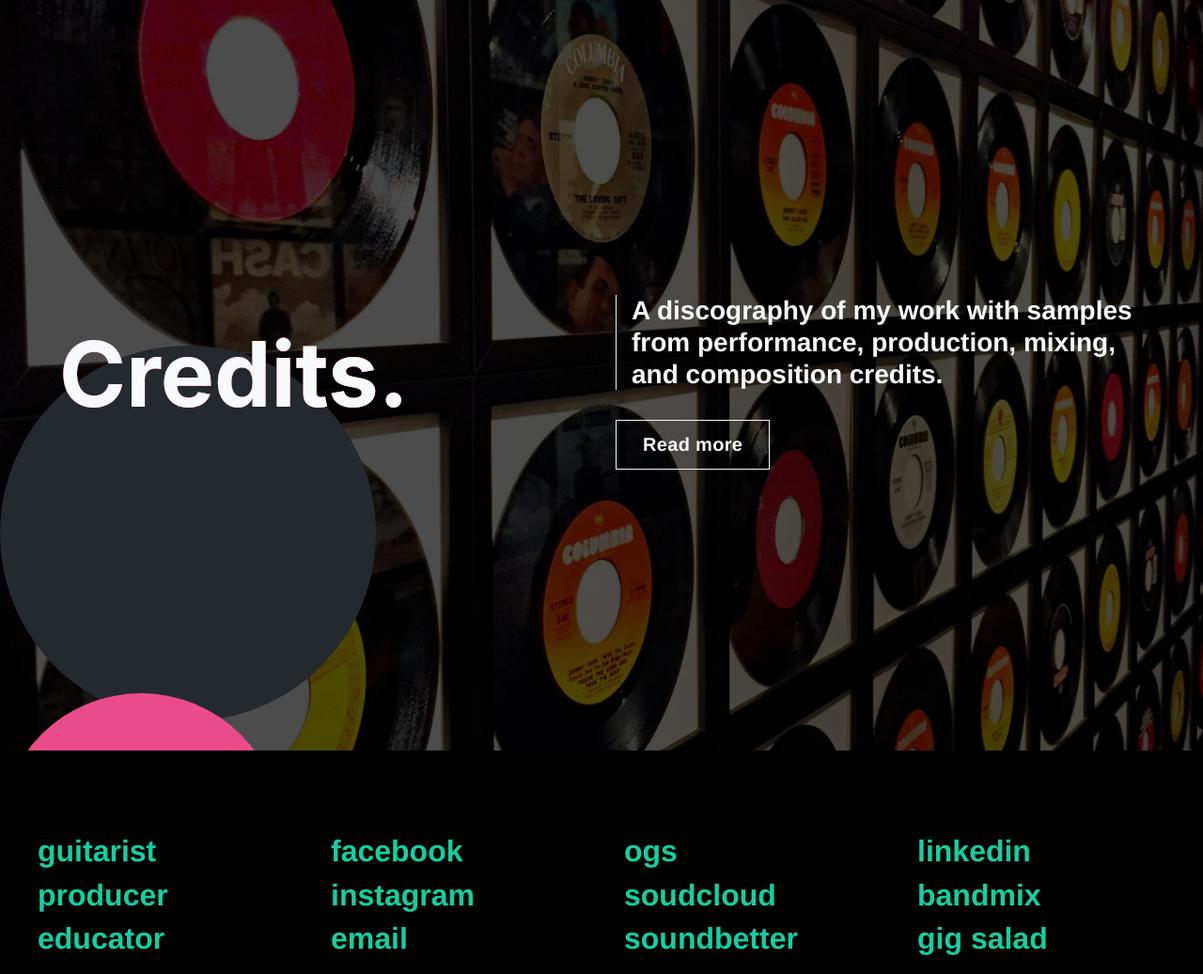
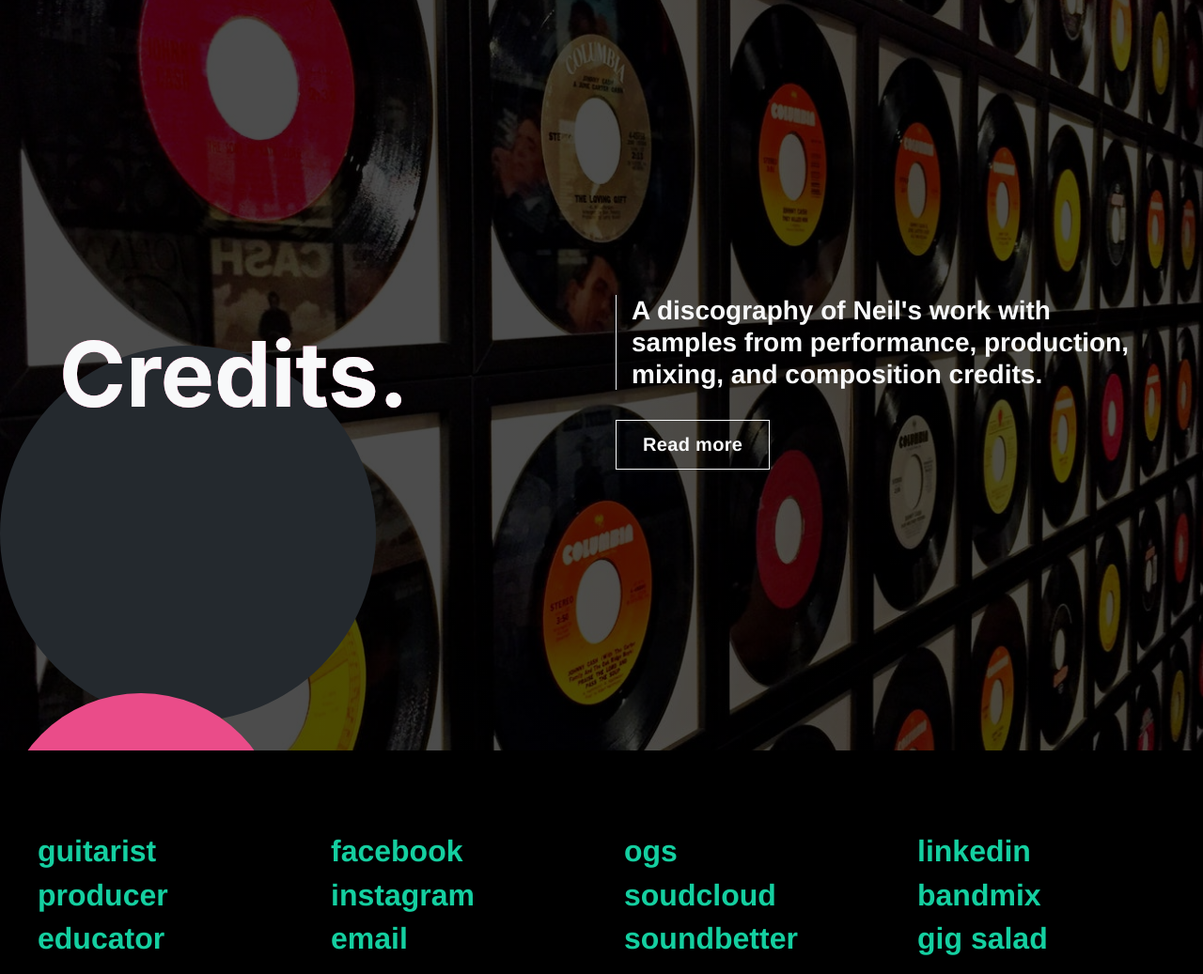
Before and after one commit to masonmedia-projects/neil-whitford, a PHP site: page / in a window 1280 px wide. Shown: the part 4001-5038 px from the top of the page at 94% size. Run offline with PHP 8.4, Linux system fonts and the light colour scheme; data that the repository does not hold is empty; some libraries are stand-ins or nearby versions.

Commit message:
Edit to home disco section copy

```diff
--- a/index.php
+++ b/index.php
@@ -85,45 +85,11 @@ include 'includes/header.php'; ?>
     $shapeSmall="bg-dribble shape-circle-sm";
     $sectionTitle="Credits.";
     $accentColor="text-dribble";
-    $sectionText="A discography of my work with samples from performance, production, mixing, and composition credits.";
+    $sectionText="A discography of Neil's work with samples from performance, production, mixing, and composition credits.";
     $sectionLink="/discography";
     include 'includes/components/home_banner_component.php';
     ?>
 
-    <!-- contact -->
-
-    <!-- <div class="row min-700 min--100 relative bg--img-contact p-5 m-0 text-light">
-        <div class="absolute z-0 left bg-success shape-circle-lg rellax" data-rellax-speed="1"></div>
-        <div class="absolute z-0 left bg-dribble shape-circle-sm rellax" data-rellax-speed="2"></div>
-        <div class="col-lg-6 d-flex flex-column justify-content-center align-items-start">
-        <h1 class="display-1 font-weight-bold m-0" data-aos="fade-right">
-          <span class="d-inline-block" data-aos="fade-down" data-aos-duration="800" data-aos-easing="ease-in-out-back">C</span><span class="d-inline-block" data-aos="fade-right" data-aos-duration="800" data-aos-easing="ease-in-out-back">o</span><span class="d-inline-block" data-aos="fade" data-aos-duration="800" data-aos-easing="ease-in-out-back">n</span><span class="d-inline-block" data-aos="fade-up" data-aos-duration="800" data-aos-easing="ease-in-out-back">t</span><span class="d-inline-block" data-aos="zoom-in-right" data-aos-duration="800" data-aos-easing="ease-in-out-back">a</span><span class="d-inline-block" data-aos="fade-down" data-aos-duration="800" data-aos-easing="ease-in-out-back">c</span><span class="d-inline-block" data-aos="zoom-in" data-aos-duration="800" data-aos-easing="ease-in-out-back">t</span>
-        </h1>
-      </div>
-      <div class="col-lg-6 d-flex flex-row justify-content-start align-items-center">
-        <span class="display-1 d-inline-block stroke-white pr-5" data-aos="fade-down">
-          <a class="a-stroke" href="https://www.facebook.com/neil.whitford.58" target="_blank">
-            <i class="fa fa-facebook"></i>
-        </a>
-        </span>
-        <span class="display-1 d-inline-block stroke-white pr-5" data-aos="fade-up">
-          <a class="a-stroke" href="https://www.instagram.com/whitfordguitar/" target="_blank">
-            <i class="fa fa-instagram"></i>
-          </a>
-        </span>
-        <span class="display-1 d-inline-block stroke-white pr-5" data-aos="zoom-in">
-          <a class="a-stroke" href="https://www.linkedin.com/in/neil-whitford-627ab9a9/?originalSubdomain=ca" target="_blank">
-            <i class="fa fa-linkedin"></i>
-          </a>
-        </span>
-        <span class="display-1 d-inline-block stroke-white pr-5" data-aos="fade-right">
-          <a class="a-stroke" href="mailto:whitfordguitar@gmail.com" target="_blank">
-            <i class="fa fa-envelope"></i>
-          </a>
-        </span>
-      </div>
-    </div> -->
-
   </div><!--end container-->
 
 <?php include 'includes/footer.php'; ?>
```
